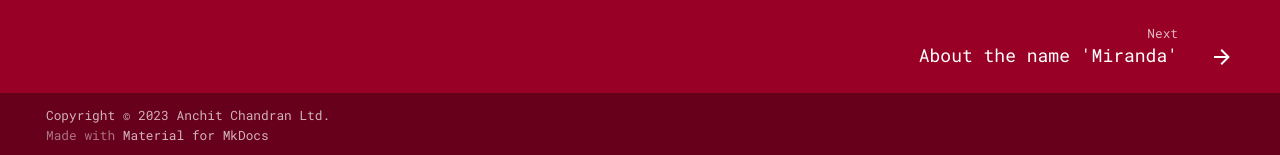
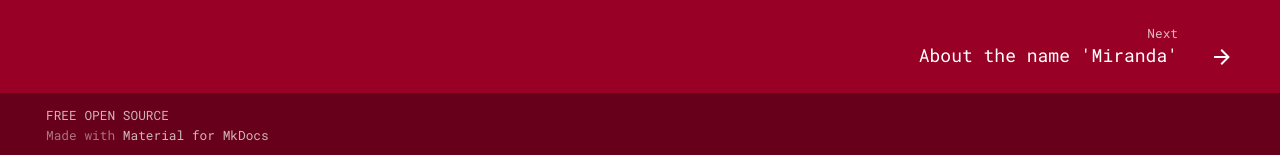
Before and after one commit to anchit-chandran/mira-man-mkdoc, an MkDocs documentation site: the page built from docs/index.md, in a window 1280 px wide and 900 px high, scrolled down 15672 px. Shown: the part 742-897 px from the top of the window. Built offline with MkDocs 1.6.1 and Material for MkDocs 9.7.7, drawn with Linux system fonts in a browser that asks for light colours.

Commit message:
Update copyright information and repository name in mkdocs.yml
Signed-off-by: anchit-chandran <anchit97123@gmail.com>

```diff
--- a/mkdocs.yml
+++ b/mkdocs.yml
@@ -5,11 +5,11 @@
 # site_url: https://medicode.info/
 
 # copyright information which is shown in the footer
-copyright: Copyright &copy; 2023 Anchit Chandran Ltd.
+copyright: FREE OPEN SOURCE
 
 # these lines configure the 'GitHub repo' widget on the top right
 # repo_url: https://github.com/anchit-chandran/medicode-website
-repo_name: anchit-chandran/mira-mkdoc
+repo_name: anchit-chandran/mira-man-mkdoc
 
 # `mkdocs serve` serves the documentation at custom port
 dev_addr: "127.0.0.1:8001"
```
